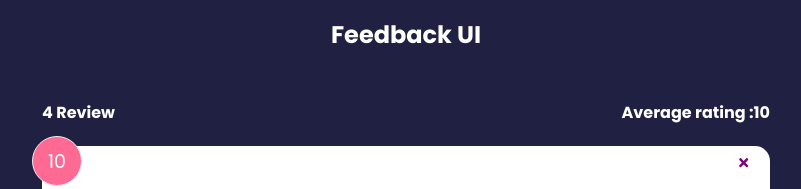
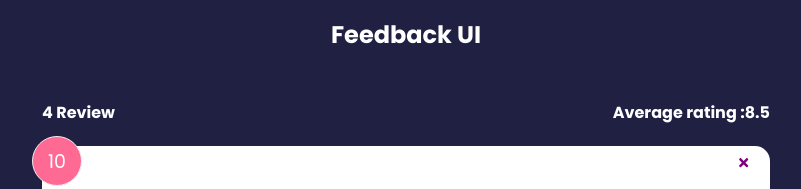
Before and after one commit to vksachin86/sacsoft, a React (Create React App) app: page / in a window 1280 px wide. Shown: the top 189 px of the page, without its empty margins (234-1035 px from the left). Built offline with nearby package versions, Linux system fonts and the light colour scheme.

Commit message:
feedbackstats

```diff
--- a/src/component/FeedbackStats.jsx
+++ b/src/component/FeedbackStats.jsx
@@ -1,12 +1,26 @@
 import React from 'react'
+import PropTypes from 'prop-types'
 
-function FeedbackStats({feedback}) {
-  return (
-    <div className='feedback-stats'>
-       <h4>{feedback.length} Review</h4>
-       <h4>Average rating :10</h4>
-    </div>
-  )
+function FeedbackStats({ feedback }) {
+    //calculate rating avg
+
+    let average = feedback.reduce((acc, cur) => {
+        return acc + cur.rating
+
+    }, 0) / feedback.length
+
+    average = average.toFixed(1).replace(/[.,]0$/, '')
+
+    return (
+        <div className='feedback-stats'>
+            <h4>{feedback.length} Review</h4>
+            <h4>Average rating :{isNaN(average) ? 0 : average}</h4>
+        </div>
+    )
+}
+FeedbackStats.propTypes = {
+    feedback: PropTypes.array.isRequired
+
 }
 
 export default FeedbackStats
```
